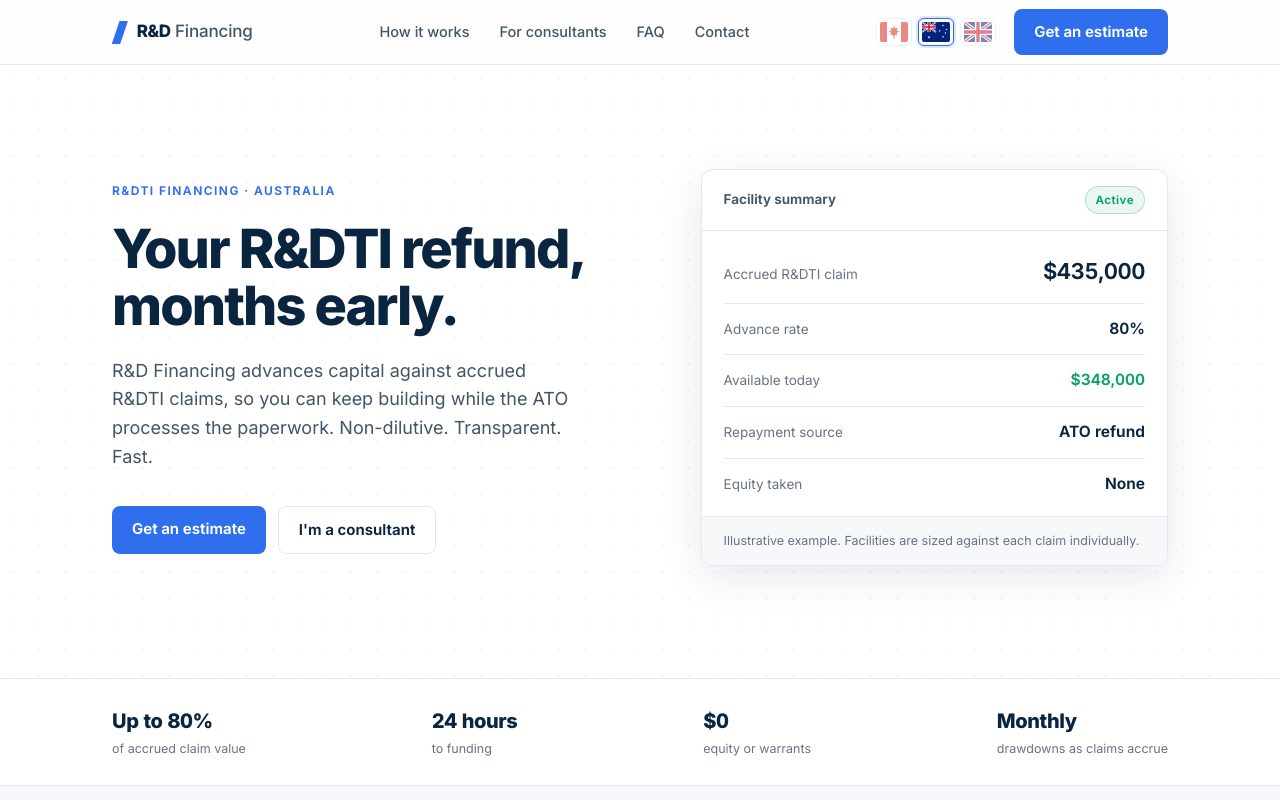
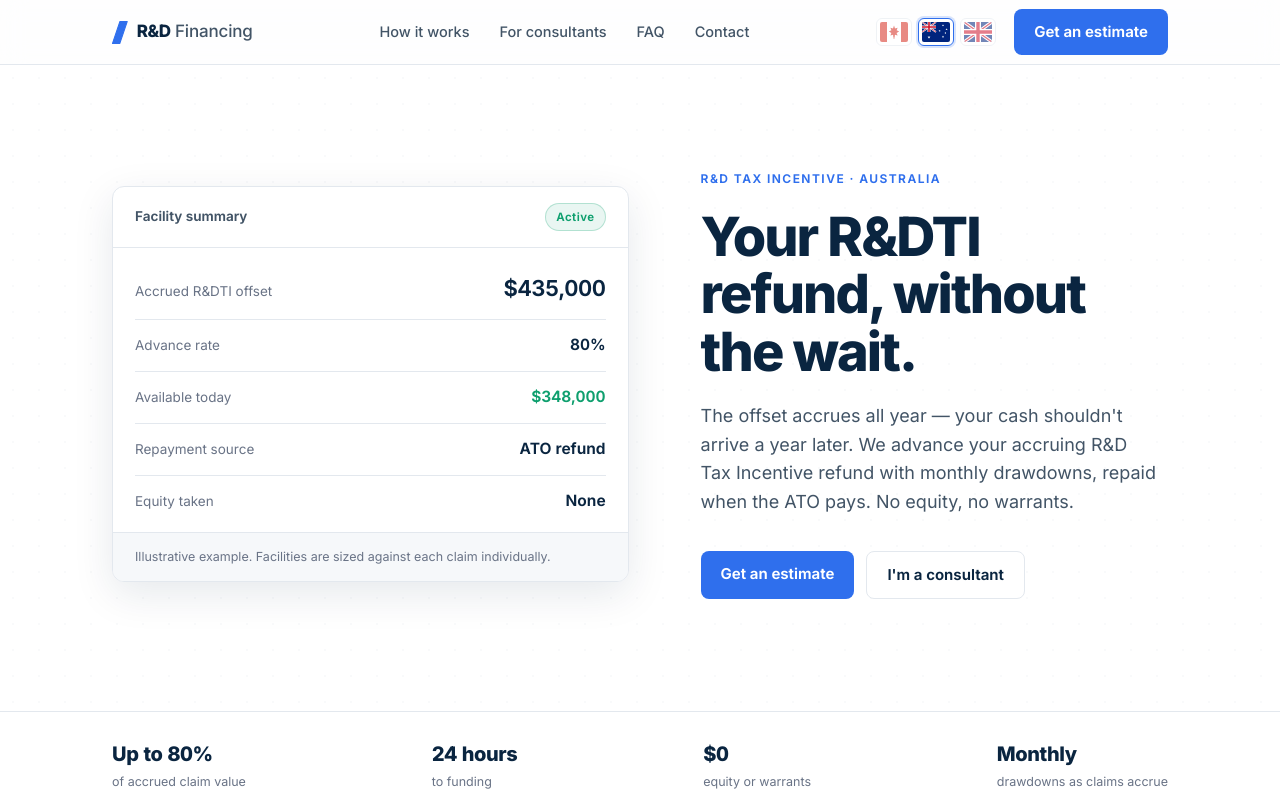
Before and after one commit to james-rnd/rndfinancing-site, a plain HTML site: page index.html in a window 1280 px wide. Both pictures are taken after a click on the button 936 px from the left and 32 px from the top of the page. Shown: the top 800 px of the page. Drawn offline with Linux system fonts and the light colour scheme.

Commit message:
Differentiate AU and UK versions: distinct layouts, section order and wording

```diff
--- a/index.html
+++ b/index.html
@@ -173,6 +173,27 @@
     .foot{grid-template-columns:1fr 1fr;}
     .nav-links{display:none;}
   }
+  /* ---------- per-country layout variants ---------- */
+  /* Australia: facility card leads, copy on the right */
+  .v-au .hero .wrap>div:first-child{order:2;}
+  .v-au .hero .wrap>.facility{order:1;}
+  .v-au .hero::before{opacity:.22;}
+  @media(max-width:900px){
+    .v-au .hero .wrap>div:first-child{order:1;}
+    .v-au .hero .wrap>.facility{order:2;}
+  }
+  /* UK: centred hero, card below; dark timing section */
+  .v-uk .hero .wrap{grid-template-columns:1fr;gap:56px;justify-items:center;text-align:center;padding-top:88px;padding-bottom:96px;}
+  .v-uk .hero h1{max-width:640px;}
+  .v-uk .hero p{max-width:540px;margin-left:auto;margin-right:auto;}
+  .v-uk .cta-row{justify-content:center;}
+  .v-uk .facility{max-width:520px;width:100%;}
+  .v-uk #timing{background:var(--ink);}
+  .v-uk #timing .kicker{color:#7da7ff;}
+  .v-uk #timing h2{color:#fff;}
+  .v-uk #timing .sub{color:#a3b2c7;}
+  .v-uk #timing .chart-hint{color:#a3b2c7;}
+
   @media(max-width:560px){
     .wordmark .wm-sub{display:none;}
     .nav-right{gap:10px;}
@@ -277,23 +298,23 @@
 <section id="how">
   <div class="wrap">
     <div class="kicker">How it works</div>
-    <h2>Three steps between you<br>and your R&amp;D capital.</h2>
+    <h2 id="t-howH2">Three steps between you<br>and your R&amp;D capital.</h2>
     <p class="sub" id="t-howSub">A lending process built around the SR&amp;ED calendar — designed with consultants, for their clients.</p>
     <div class="steps">
       <div class="step">
         <span class="n">01</span>
-        <div><h3>Share your claim</h3><p class="d" id="t-s1d">Send your current or accruing SR&amp;ED claim details. Your consultant can do it on your behalf — it takes minutes, not meetings.</p></div>
-        <span class="meta">Typical effort: under 30 minutes</span>
+        <div><h3 id="t-s1h">Share your claim</h3><p class="d" id="t-s1d">Send your current or accruing SR&amp;ED claim details. Your consultant can do it on your behalf — it takes minutes, not meetings.</p></div>
+        <span class="meta" id="t-s1m">Typical effort: under 30 minutes</span>
       </div>
       <div class="step">
         <span class="n">02</span>
-        <div><h3>Receive terms</h3><p class="d">A facility offer against your expected refund with every cost stated on one page. What you see is what you pay.</p></div>
-        <span class="meta" data-placeholder>Funding within 24 hours</span>
+        <div><h3 id="t-s2h">Receive terms</h3><p class="d" id="t-s2d">A facility offer against your expected refund with every cost stated on one page. What you see is what you pay.</p></div>
+        <span class="meta" data-placeholder id="t-s2m">Funding within 24 hours</span>
       </div>
       <div class="step">
         <span class="n">03</span>
-        <div><h3>Draw down and build</h3><p class="d" id="t-s3d">Take funds as the claim accrues. When the CRA pays the refund, the refund clears the facility. That's the whole model.</p></div>
-        <span class="meta">Repaid by the refund itself</span>
+        <div><h3 id="t-s3h">Draw down and build</h3><p class="d" id="t-s3d">Take funds as the claim accrues. When the CRA pays the refund, the refund clears the facility. That's the whole model.</p></div>
+        <span class="meta" id="t-s3m">Repaid by the refund itself</span>
       </div>
     </div>
   </div>
@@ -369,7 +390,7 @@
   <div class="wrap">
     <div>
       <div class="kicker" id="t-consKicker">For SR&amp;ED consultants</div>
-      <h2>Your clients' claims are worth more, sooner.</h2>
+      <h2 id="t-consH2">Your clients' claims are worth more, sooner.</h2>
       <p class="sub" id="t-consSub">We work through Canada's SR&amp;ED consultants, not around them. You keep the client relationship; we supply the capital that makes bigger, bolder claims viable.</p>
       <a class="btn btn-solid" href="mailto:james@rndfinancing.com?subject=Consultant%20partnership">Talk to us about partnering</a>
     </div>
@@ -392,7 +413,7 @@
 <section id="faq">
   <div class="wrap">
     <div class="kicker" style="text-align:center;">FAQ</div>
-    <h2 style="text-align:center;">Fair questions, straight answers.</h2>
+    <h2 style="text-align:center;" id="t-faqH2">Fair questions, straight answers.</h2>
     <div class="faq">
       <details open>
         <summary>What exactly do you lend against?</summary>
@@ -499,24 +520,31 @@
       faq2q: "What happens if the CRA is slow, or reduces the claim?",
       faq2a: "CRA timing risk is ours to manage — that's the product. Facilities are sized conservatively against each claim precisely so that a review or an adjustment doesn't put your company in a hard place. Specific terms are set out plainly in each facility agreement.",
       faq6a: "R&amp;D Financing is backed by an established international R&amp;D lender with years of experience funding claims like yours. We're building our Canadian presence through the consultant community. Questions? Email <a href=\"mailto:james@rndfinancing.com\">james@rndfinancing.com</a> — you'll get James, not a ticket queue.",
-      footTag: "Capital for Canadian innovators, advanced against the SR&amp;ED refunds they've already earned."
+      footTag: "Capital for Canadian innovators, advanced against the SR&amp;ED refunds they've already earned.",
+      howH2: "Three steps between you<br>and your R&amp;D capital.",
+      s1h: "Share your claim", s1m: "Typical effort: under 30 minutes",
+      s2h: "Receive terms", s2d: "A facility offer against your expected refund with every cost stated on one page. What you see is what you pay.", s2m: "Funding within 24 hours",
+      s3h: "Draw down and build", s3m: "Repaid by the refund itself",
+      consH2: "Your clients' claims are worth more, sooner.",
+      faqH2: "Fair questions, straight answers.",
+      sectionOrder: ['.proof','#how','#timing','#consultants','.van','#faq']
     },
     au: {
-      title: "R&D Financing — R&DTI financing for Australian innovators",
+      title: "R&D Financing — R&D Tax Incentive financing for Australian innovators",
       lang: "en-AU",
-      eyebrow: "R&amp;DTI Financing · Australia",
-      h1: "Your R&amp;DTI refund, months early.",
-      heroP: "R&amp;D Financing advances capital against accrued R&amp;DTI claims, so you can keep building while the ATO processes the paperwork. Non-dilutive. Transparent. Fast.",
-      claimLabel: "Accrued R&amp;DTI claim",
+      eyebrow: "R&amp;D Tax Incentive · Australia",
+      h1: "Your R&amp;DTI refund, without the wait.",
+      heroP: "The offset accrues all year — your cash shouldn't arrive a year later. We advance your accruing R&amp;D Tax Incentive refund with monthly drawdowns, repaid when the ATO pays. No equity, no warrants.",
+      claimLabel: "Accrued R&amp;DTI offset",
       claimVal: "$435,000",
       availVal: "$348,000",
       repaySrc: "ATO refund",
       pf3b: "$0",
       howSub: "A lending process built around the R&amp;DTI calendar — designed with consultants, for their clients.",
-      s1d: "Send your current or accruing R&amp;DTI claim details. Your consultant can do it on your behalf — it takes minutes, not meetings.",
-      s3d: "Take funds as the claim accrues. When the ATO pays the refund, the refund clears the facility. That's the whole model.",
-      timingH2: "Cash on day one,<br>not month fifteen.",
-      timingSub: "The ATO pays a typical claim around 15 months after your R&amp;D spend begins. We advance against the claim as it accrues, so the money arrives while you're still doing the work.",
+      s1d: "Send your current or accruing R&amp;DTI claim details — or have your consultant do it for you. Minutes, not meetings.",
+      s3d: "Take funds as the offset accrues through the year. When the ATO refund lands, it clears the facility. That's the whole model.",
+      timingH2: "The offset accrues all year.<br>Your cash should too.",
+      timingSub: "Registration, lodgment, processing — a typical refund still lands around 15 months after the R&amp;D spend starts. Draw against the offset monthly instead, and put it to work now.",
       legend2: "ATO alone",
       y1: "$435,000", y2: "$348,000", y3: "$217,500", y4: "$0",
       m2l: "Month 12", m2s: "Income year ends",
@@ -531,24 +559,31 @@
       faq2q: "What happens if the ATO reviews the claim, or reduces it?",
       faq2a: "Timing risk is low in Australia — once the return is lodged, the ATO typically pays within a few weeks. Eligibility risk is ours to manage: the regime is self-assessed with a later review window, so facilities are sized conservatively against each claim precisely so that a review or an adjustment doesn't put your company in a hard place. Specific terms are set out plainly in each facility agreement.",
       faq6a: "R&amp;D Financing is backed by an established international R&amp;D lender with years of experience funding claims like yours. We're building our Australian presence through the consultant community. Questions? Email <a href=\"mailto:james@rndfinancing.com\">james@rndfinancing.com</a> — you'll get James, not a ticket queue.",
-      footTag: "Capital for Australian innovators, advanced against the R&amp;DTI refunds they've already earned."
+      footTag: "Capital for Australian innovators, advanced against the R&amp;DTI refunds they've already earned.",
+      howH2: "The process,<br>in three moves.",
+      s1h: "Show us the claim", s1m: "Typical effort: under 30 minutes",
+      s2h: "Get terms", s2d: "A facility offer against your expected offset, every cost on one page. What you see is what you pay.", s2m: "Funding within 24 hours",
+      s3h: "Draw down monthly", s3m: "Repaid by the ATO refund",
+      consH2: "Your clients' offsets are worth more, sooner.",
+      faqH2: "Straight answers, no fine print.",
+      sectionOrder: ['.proof','#timing','#consultants','#how','.van','#faq']
     },
     uk: {
       title: "R&D Financing — R&D tax credit financing for UK innovators",
       lang: "en-GB",
-      eyebrow: "R&amp;D Tax Relief Financing · United Kingdom",
-      h1: "Your R&amp;D tax credit, months early.",
-      heroP: "R&amp;D Financing advances capital against accrued R&amp;D tax relief claims, so you can keep building while HMRC processes the paperwork. Non-dilutive. Transparent. Fast.",
+      eyebrow: "R&amp;D Tax Relief · United Kingdom",
+      h1: "The money your R&amp;D has already earned.",
+      heroP: "We advance capital against your accrued R&amp;D tax relief claim — merged scheme or ERIS — so the work funds itself while HMRC does the paperwork. Non-dilutive, with every cost stated up front.",
       claimLabel: "Accrued R&amp;D claim",
       claimVal: "£270,000",
       availVal: "£216,000",
       repaySrc: "HMRC payment",
       pf3b: "£0",
       howSub: "A lending process built around the R&amp;D tax relief calendar — designed with advisers, for their clients.",
-      s1d: "Send your current or accruing R&amp;D claim details. Your adviser can do it on your behalf — it takes minutes, not meetings.",
+      s1d: "Share your current or accruing R&amp;D claim details. Your adviser can do it on your behalf — it takes minutes, not meetings.",
       s3d: "Take funds as the claim accrues. When HMRC pays the credit, the payment clears the facility. That's the whole model.",
-      timingH2: "Cash on day one,<br>not month seventeen.",
-      timingSub: "HMRC pays a typical claim around 17 months after your R&amp;D spend begins. We advance against the claim as it accrues, so the money arrives while you're still doing the work.",
+      timingH2: "HMRC pays in forty days.<br>The wait is the other sixteen months.",
+      timingSub: "Your accounting year has to close, then the claim has to be prepared and filed — payment typically lands around 17 months after the R&amp;D spend begins. We advance against the claim as it accrues, so the money arrives while the work is still happening.",
       legend2: "HMRC alone",
       y1: "£270,000", y2: "£216,000", y3: "£135,000", y4: "£0",
       m2l: "Month 12", m2s: "Accounting year ends",
@@ -563,7 +598,14 @@
       faq2q: "What happens if HMRC is slow, or opens an enquiry?",
       faq2a: "HMRC timing risk is ours to manage — that's the product. Facilities are sized conservatively against each claim precisely so that an enquiry or an adjustment doesn't put your company in a hard place. Specific terms are set out plainly in each facility agreement.",
       faq6a: "R&amp;D Financing is backed by an established international R&amp;D lender with years of experience funding claims like yours. We're building our UK presence through the adviser community. Questions? Email <a href=\"mailto:james@rndfinancing.com\">james@rndfinancing.com</a> — you'll get James, not a ticket queue.",
-      footTag: "Capital for UK innovators, advanced against the R&amp;D tax credits they've already earned."
+      footTag: "Capital for UK innovators, advanced against the R&amp;D tax credits they've already earned.",
+      howH2: "From claim to cash,<br>in three steps.",
+      s1h: "Send the claim", s1m: "Under 30 minutes",
+      s2h: "See the terms", s2d: "A facility offer against your expected credit, with every cost stated on one page — no sliding scales.", s2m: "Funding within 24 hours",
+      s3h: "Draw down and build", s3m: "Repaid when HMRC pays",
+      consH2: "Your clients' claims can work harder, sooner.",
+      faqH2: "Asked often, answered plainly.",
+      sectionOrder: ['.proof','#how','#consultants','#timing','.van','#faq']
     }
   };
 
@@ -575,7 +617,7 @@
     currentCountry = code;
     document.title = d.title;
     document.documentElement.lang = d.lang;
-    var htmlKeys = ['eyebrow','h1','heroP','claimLabel','claimVal','availVal','repaySrc','pf3b','howSub','s1d','s3d','timingH2','timingSub','legend2','chartNote','consKicker','consSub','faq1a','faq2q','faq2a','faq6a','footTag'];
+    var htmlKeys = ['eyebrow','h1','heroP','claimLabel','claimVal','availVal','repaySrc','pf3b','howSub','s1d','s3d','timingH2','timingSub','legend2','chartNote','consKicker','consSub','faq1a','faq2q','faq2a','faq6a','footTag','howH2','s1h','s1m','s2h','s2d','s2m','s3h','s3m','consH2','faqH2'];
     htmlKeys.forEach(function(k){
       var el = document.getElementById('t-' + k);
       if (el) el.innerHTML = d[k];
@@ -586,6 +628,12 @@
     });
     var chartSvg = document.getElementById('t-chartSvg');
     if (chartSvg) chartSvg.setAttribute('aria-label', d.chartAria);
+    document.body.className = 'v-' + code;
+    var footerEl = document.querySelector('footer');
+    (d.sectionOrder || []).forEach(function(sel){
+      var el = document.querySelector(sel);
+      if (el && footerEl) document.body.insertBefore(el, footerEl);
+    });
     document.querySelectorAll('.flag-btn').forEach(function(b){
       b.classList.toggle('active', b.getAttribute('data-country') === code);
     });
```
